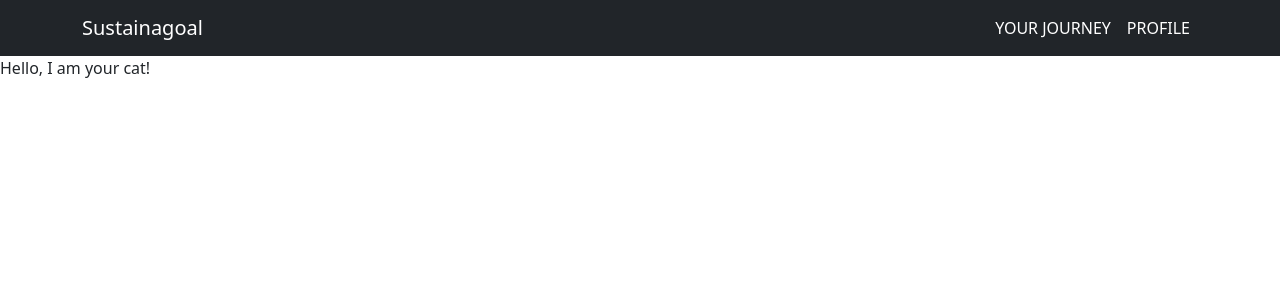
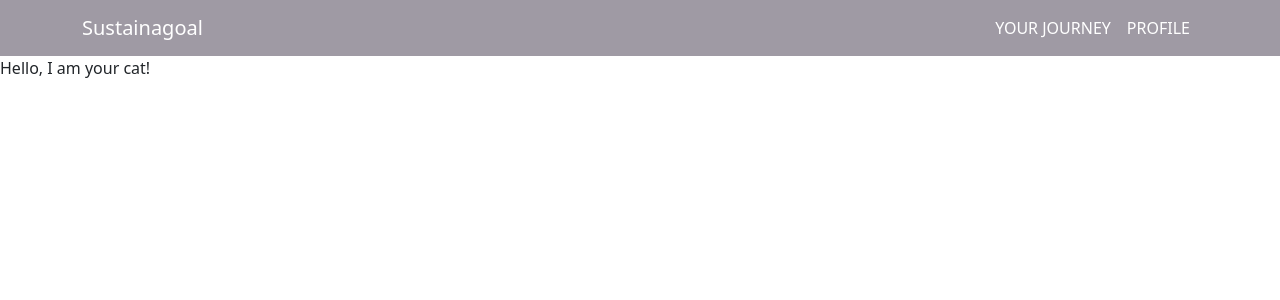
Before and after one commit to ycheng11065/SustainaGoal, a React (Create React App) app in the folder sustainagoal/: page / in a window 1280 px wide. Shown: the top 300 px of the page. Built offline with nearby package versions, Linux system fonts and the light colour scheme.

Commit message:
changed color of nav

```diff
--- a/sustainagoal/src/App.scss
+++ b/sustainagoal/src/App.scss
@@ -1,2 +1 @@
-$background-color: #9F9AA4;
-@import "~bootstrap/scss/bootstrap";
+@import "custom";
--- /dev/null
+++ b/sustainagoal/src/custom.scss
@@ -0,0 +1,10 @@
+/* The following block can be included in a custom.scss */
+
+/* make the customizations */
+$theme-colors: (
+    "background-color": #9F9AA4,
+    "danger": teal
+);
+
+/* import bootstrap to set changes */
+@import "~bootstrap/scss/bootstrap";
```
Also changed, not shown: sustainagoal/src/Components/Navbar.scss (line endings or trailing spaces).
